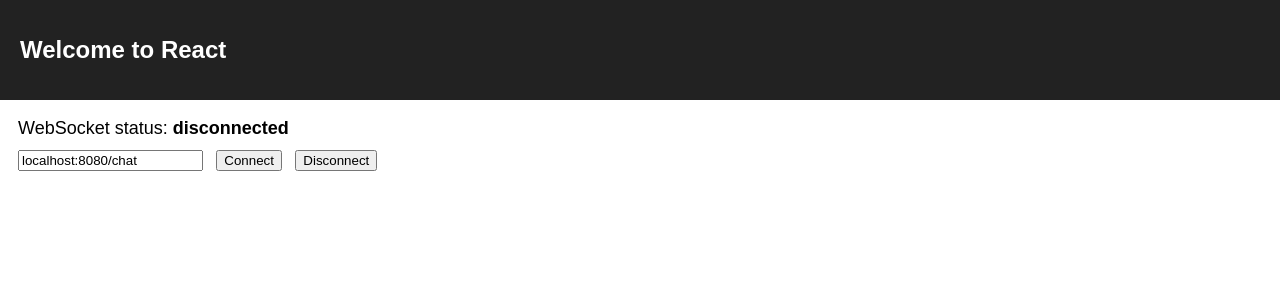
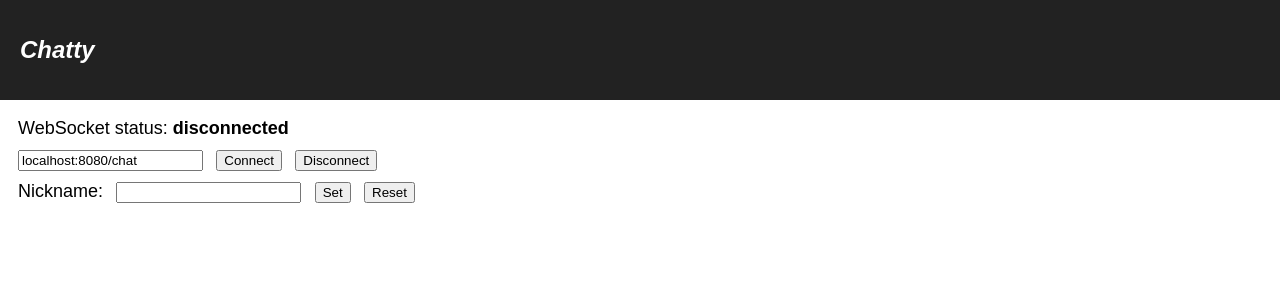
Before and after one commit to rhymu8354/Excalibur, a React (Create React App) app in the folder chatter/: page / in a window 1280 px wide. Shown: the top 300 px of the page. Built offline with nearby package versions, Linux system fonts and the light colour scheme.

Commit message:
Chatty: Add ability to set user's nickname

```diff
--- a/chatter/src/App.css
+++ b/chatter/src/App.css
@@ -11,6 +11,7 @@
 
 .App-title {
   font-size: 1.5em;
+  font-style: italic;
 }
 
 .App-main {
@@ -31,6 +32,10 @@
     font-weight: bold;
 }
 
+.App-Nickname-input {
+    margin-left: 1em;
+}
+
 @keyframes App-logo-spin {
   from { transform: rotate(0deg); }
   to { transform: rotate(360deg); }
--- a/chatter/src/App.js
+++ b/chatter/src/App.js
@@ -7,6 +7,21 @@ class App extends Component {
         this.state = {
             serverUrl: 'localhost:8080/chat',
             socketStatus: "disconnected",
+
+            /**
+             * This is the nickname accepted by the server.
+             */
+            currentNickname: '',
+
+            /**
+             * This is the nickname being typed by the user.
+             */
+            newNickname: '',
+
+            /**
+             * This is the nickname that is being set in the server.
+             */
+            nicknameBeingSet: '',
         };
         this.socket = null;
     }
@@ -17,18 +32,40 @@ class App extends Component {
         });
     }
 
+    changeNewNickname = (event) => {
+        this.setState({
+            newNickname: event.target.value
+        });
+    }
+
     onConnect = () => {
         this.socket = new WebSocket('ws://' + this.state.serverUrl);
         this.socket.addEventListener(
             'open',
             (event) => { this.onConnected(); }
         );
+        this.socket.addEventListener(
+            'message',
+            (event) => { this.onMessageReceived(JSON.parse(event.data)); }
+        );
     }
 
-    onConnected = (event) => {
+    onConnected = () => {
         this.setState({
             socketStatus: "CONNECTED",
         });
+    }
+
+    onMessageReceived = (message) => {
+        switch(message.Type) {
+            case 'SetNickNameResult': {
+                if (message.Success) {
+                    this.setState({
+                        currentNickname: this.state.nicknameBeingSet,
+                    });
+                }
+            } break;
+        }
     }
 
     onDisconnect = () => {
@@ -38,11 +75,29 @@ class App extends Component {
         this.socket.close();
     }
 
+    onSetNickname = () => {
+        this.setState({
+            nicknameBeingSet: this.state.newNickname,
+        });
+        const message = {
+            Type: "SetNickName",
+            NickName: this.state.newNickname,
+            Password: "SeemsGood",
+        };
+        this.socket.send(JSON.stringify(message));
+    }
+
+    onResetNickname = () => {
+        this.setState({
+            newNickname: this.state.currentNickname,
+        });
+    }
+
     render() {
         return (
             <div className="App">
                 <header className="App-header">
-                    <h1 className="App-title">Welcome to React</h1>
+                    <h1 className="App-title">Chatty</h1>
                 </header>
                 <div className="App-main">
                     <div>
@@ -56,6 +111,16 @@ class App extends Component {
                         <button onClick={this.onConnect} >Connect</button>
                         <button onClick={this.onDisconnect} >Disconnect</button>
                     </div>
+                    <div>
+                        Nickname:
+                        <input
+                            className="App-Nickname-input"
+                            value={this.state.newNickname}
+                            onChange={this.changeNewNickname}
+                        />
+                        <button onClick={this.onSetNickname}>Set</button>
+                        <button onClick={this.onResetNickname}>Reset</button>
+                    </div>
                 </div>
             </div>
         );
```
